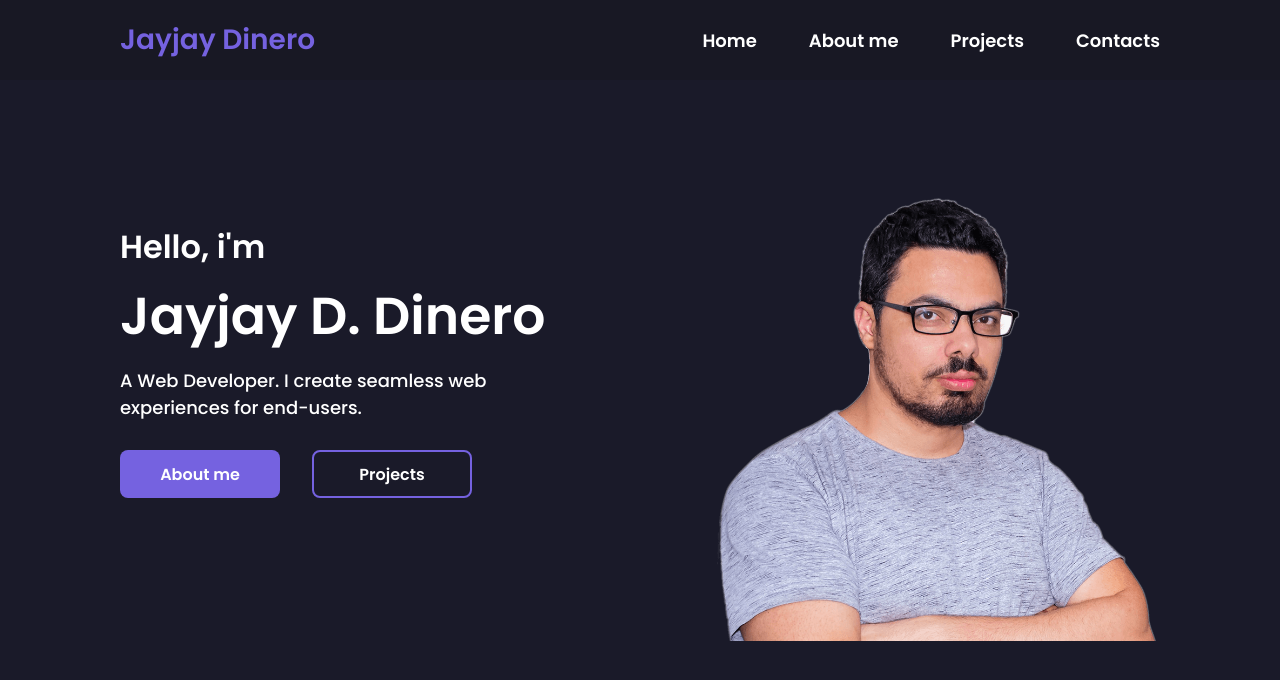
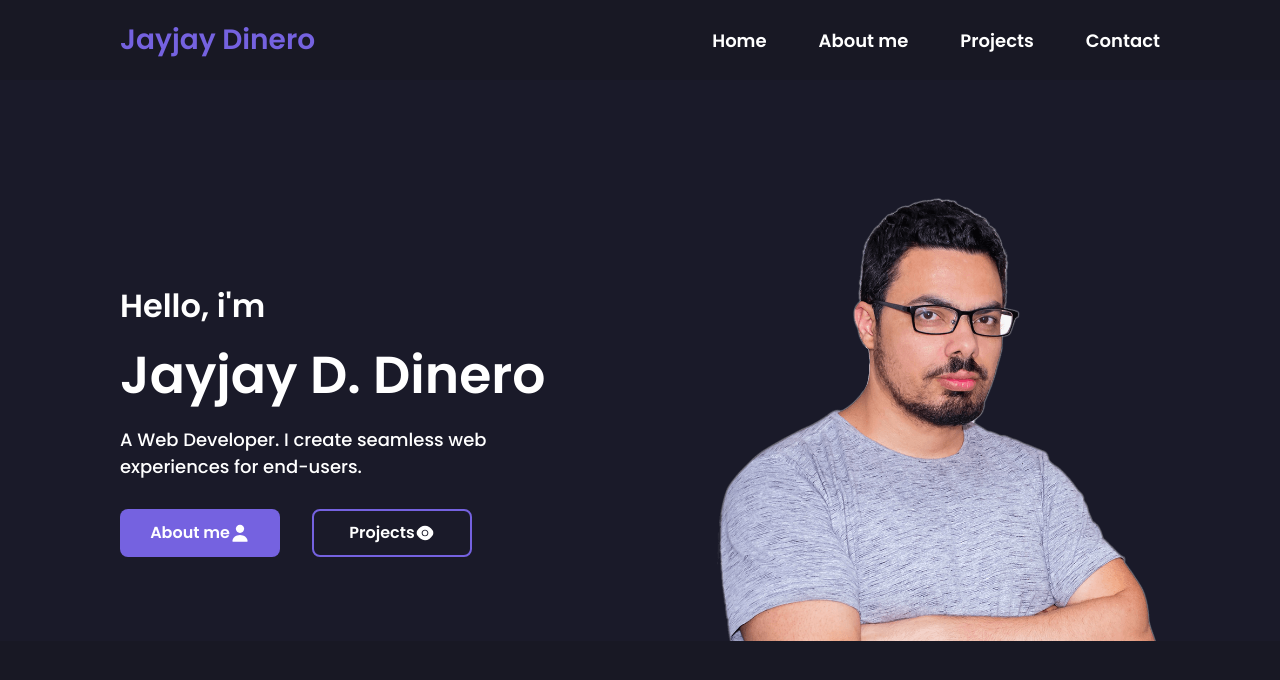
Before and after one commit to NikChist88/portfolio, a React app: page / in a window 1280 px wide. Shown: the top 680 px of the page. Built offline with nearby package versions, Linux system fonts and the light colour scheme.

Commit message:
rename main in hero

```diff
--- a/src/App.tsx
+++ b/src/App.tsx
@@ -1,11 +1,15 @@
 import { Header } from './layout/header/Header'
-import { Main } from './layout/sections/main/Main'
+import { Hero } from './layout/sections/hero/Hero'
 
 export const App = () => {
   return (
     <>
-      <Header />
-      <Main />
+      <Header text="Jayjay Dinero" />
+      <Hero
+        text="Hello, i'm"
+        name="Jayjay D. Dinero"
+        desc="A Web Developer. I create seamless web experiences for end-users."
+      />
     </>
   )
 }
--- a/src/components/Button.tsx
+++ b/src/components/Button.tsx
@@ -2,6 +2,7 @@ import styled from 'styled-components'
 
 type ButtonPropsType = {
   primary?: boolean
+  icon?: string
 }
 
 export const Button = styled.a<ButtonPropsType>`
@@ -9,7 +10,6 @@ export const Button = styled.a<ButtonPropsType>`
   align-items: center;
   justify-content: center;
   flex: 0 0 160px;
-  width: 100%;
   min-height: 48px;
   font-size: 16px;
   font-weight: 600;
--- a/src/components/icons/Icon.tsx
+++ b/src/components/icons/Icon.tsx
@@ -1,9 +1,11 @@
 import iconsSprite from '../../assets/icons/sprite.svg'
+import styled from 'styled-components'
 
 type IconPropsType = {
   iconId: string
   width?: string
   height?: string
+  viewBox?: string
 }
 
 export const Icon = (props: IconPropsType) => {
@@ -11,7 +13,7 @@ export const Icon = (props: IconPropsType) => {
     <svg
       width={props.width}
       height={props.height}
-      viewBox="0 0 62 62"
+      viewBox={props.viewBox}
       fill="none"
       xmlns="http://www.w3.org/2000/svg"
     >
--- a/src/components/menu/Menu.tsx
+++ b/src/components/menu/Menu.tsx
@@ -2,22 +2,17 @@ import styled from 'styled-components'
 import { MenuList } from './MenuList.styled'
 import { MenuLink } from './MenuLink.styled'
 
-export const Menu = () => {
+export const Menu = (props: { items: Array<string> }) => {
   return (
     <StyledMenu>
       <MenuList>
-        <li>
-          <MenuLink href="#">Home</MenuLink>
-        </li>
-        <li>
-          <MenuLink href="#">About me</MenuLink>
-        </li>
-        <li>
-          <MenuLink href="#">Projects</MenuLink>
-        </li>
-        <li>
-          <MenuLink href="#">Contacts</MenuLink>
-        </li>
+        {props.items.map((item, index) => {
+          return (
+            <li key={index}>
+              <MenuLink href="#">{item}</MenuLink>
+            </li>
+          )
+        })}
       </MenuList>
     </StyledMenu>
   )
--- a/src/layout/header/Header.tsx
+++ b/src/layout/header/Header.tsx
@@ -4,13 +4,19 @@ import { Flex } from '../../components/Flex'
 import { Logo } from '../../components/Logo.styled'
 import { Menu } from '../../components/menu/Menu'
 
-export const Header = () => {
+const menuItems = ['Home', 'About me', 'Projects', 'Contact']
+
+type HeaderPropsType = {
+  text: string
+}
+
+export const Header = (props: HeaderPropsType) => {
   return (
     <StyledHeader>
       <Container>
         <Flex align="center" justify="space-between" height="100%">
-          <Logo href="#">Jayjay Dinero</Logo>
-          <Menu />
+          <Logo href='#'>{props.text}</Logo>
+          <Menu items={menuItems} />
         </Flex>
       </Container>
     </StyledHeader>
--- /dev/null
+++ b/src/layout/sections/hero/Hero.tsx
@@ -0,0 +1,85 @@
+import styled from 'styled-components'
+import { Container } from '../../../components/Container'
+import { Flex } from '../../../components/Flex'
+import { Wrapper } from '../../../components/Wrapper'
+import { Button } from '../../../components/Button'
+import photo from '../../../assets/images/photo.png'
+import { Icon } from '../../../components/icons/Icon'
+
+type HeroPropsType = {
+  text: string
+  name: string
+  desc: string
+}
+
+export const Hero = (props: HeroPropsType) => {
+  return (
+    <StyledHero>
+      <Container>
+        <Flex justify="space-between" align="center" height="100%">
+          <Wrapper maxWidth="435px">
+            <TextHero>{props.text}</TextHero>
+            <NameHero>{props.name}</NameHero>
+            <DescriptionHero>{props.desc}</DescriptionHero>
+            <Flex gap="32px" marginTop="29px">
+              <Button href="#" primary>
+                About me
+                <Icon
+                  iconId="user"
+                  width="20px"
+                  height="20px"
+                  viewBox="0 0 20px 20px"
+                />
+              </Button>
+              <Button href="#">
+                Projects
+                <Icon
+                  iconId="eye"
+                  width="20px"
+                  height="20px"
+                  viewBox="0 0 20px 20px"
+                />
+              </Button>
+            </Flex>
+          </Wrapper>
+          <Image src={photo} alt="My photo" />
+        </Flex>
+      </Container>
+      <Block></Block>
+    </StyledHero>
+  )
+}
+
+const StyledHero = styled.section`
+  padding-top: 117px;
+`
+
+const TextHero = styled.span`
+  font-size: 32px;
+  font-weight: 600;
+`
+
+const NameHero = styled.h2`
+  font-size: 52px;
+  font-weight: 600;
+  margin-top: 6px;
+`
+
+const DescriptionHero = styled.h1`
+  font-size: 18px;
+  font-weight: 500;
+  margin-top: 12px;
+`
+
+const Image = styled.img`
+  width: 100%;
+  max-width: 444px;
+  height: 444px;
+  object-fit: cover;
+  align-self: flex-end;
+`
+const Block = styled.div`
+  width: 100%;
+  height: 128px;
+  background-color: #181824;
+`
--- a/src/layout/sections/main/Main.tsx
+++ /dev/null
@@ -1,59 +0,0 @@
-import styled from 'styled-components'
-import { Container } from '../../../components/Container'
-import { Flex } from '../../../components/Flex'
-import { Wrapper } from '../../../components/Wrapper'
-import { Button } from '../../../components/Button'
-import photo from '../../../assets/images/photo.png'
-
-export const Main = () => {
-  return (
-    <StyledMain>
-      <Container>
-        <Flex justify="space-between" align="center" height="100%">
-          <Wrapper maxWidth="435px">
-            <TextMain>Hello, i'm</TextMain>
-            <NameMain>Jayjay D. Dinero</NameMain>
-            <DescriptionMain>
-              A Web Developer. I create seamless web experiences for end-users.
-            </DescriptionMain>
-            <Flex gap="32px" marginTop="29px">
-              <Button href="#" primary>
-                About me
-              </Button>
-              <Button href="#">Projects</Button>
-            </Flex>
-          </Wrapper>
-          <Image src={photo} alt="My photo" />
-        </Flex>
-      </Container>
-    </StyledMain>
-  )
-}
-
-const StyledMain = styled.section`
-  height: 561px;
-`
-
-const TextMain = styled.span`
-  font-size: 32px;
-  font-weight: 600;
-`
-
-const NameMain = styled.h2`
-  font-size: 52px;
-  font-weight: 600;
-  margin-top: 6px;
-`
-
-const DescriptionMain = styled.h1`
-  font-size: 18px;
-  font-weight: 500;
-  margin-top: 12px;
-`
-
-const Image = styled.img`
-  width: 100%;
-  max-width: 444px;
-  object-fit: cover;
-  align-self: flex-end;
-`
```
